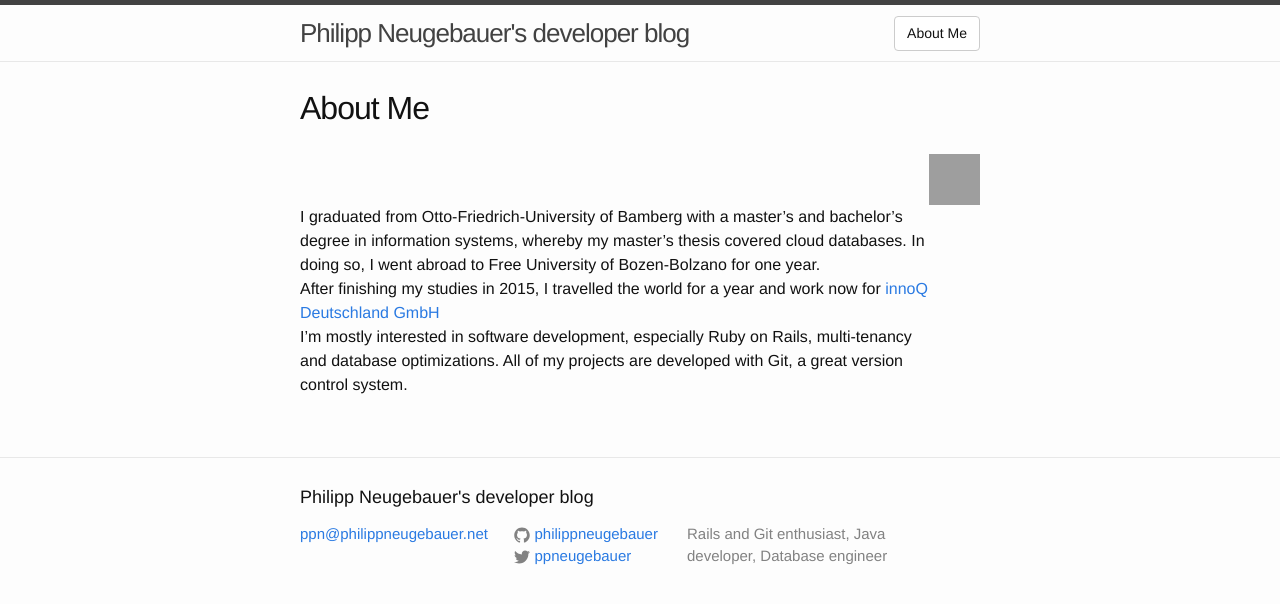
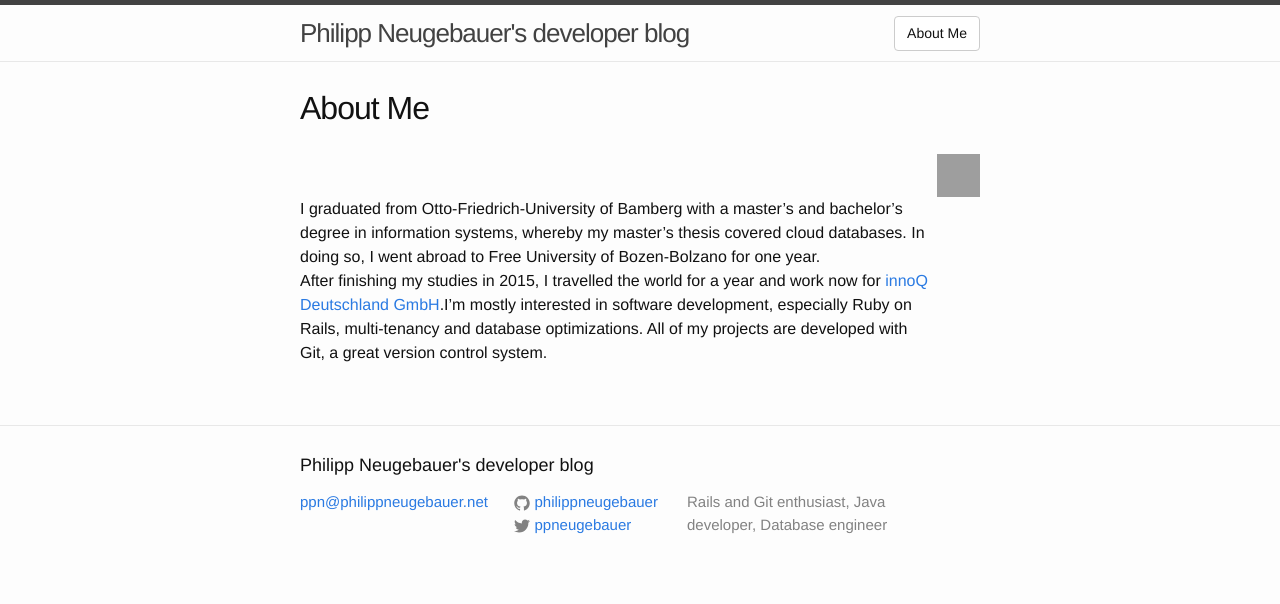
Before and after one commit to philippneugebauer/philippneugebauer.github.io, a Jekyll site: the page built from about.md, in a window 1280 px wide. Shown: the top 604 px of the page. Built offline with Jekyll 4.4.1, drawn with Linux system fonts in a browser that asks for light colours; grey boxes are pictures that could not be loaded.

```diff
--- a/about.md
+++ b/about.md
@@ -6,5 +6,4 @@ permalink: /about/
 
 ||![me](http://www.gravatar.com/avatar/140f700db0703975a38481d26b110e50.png?s=150)|
 |I graduated from Otto-Friedrich-University of Bamberg with a master's and bachelor's degree in information systems, whereby my master's thesis covered cloud databases. In doing so, I went abroad to Free University of Bozen-Bolzano for one year.||
-|After finishing my studies in 2015, I travelled the world for a year and work now for [innoQ Deutschland GmbH](www.innoq.com)||
-|I'm mostly interested in software development, especially Ruby on Rails, multi-tenancy and database optimizations. All of my projects are developed with Git, a great version control system.||
+|After finishing my studies in 2015, I travelled the world for a year and work now for [innoQ Deutschland GmbH](www.innoq.com).I'm mostly interested in software development, especially Ruby on Rails, multi-tenancy and database optimizations. All of my projects are developed with Git, a great version control system.||
```
